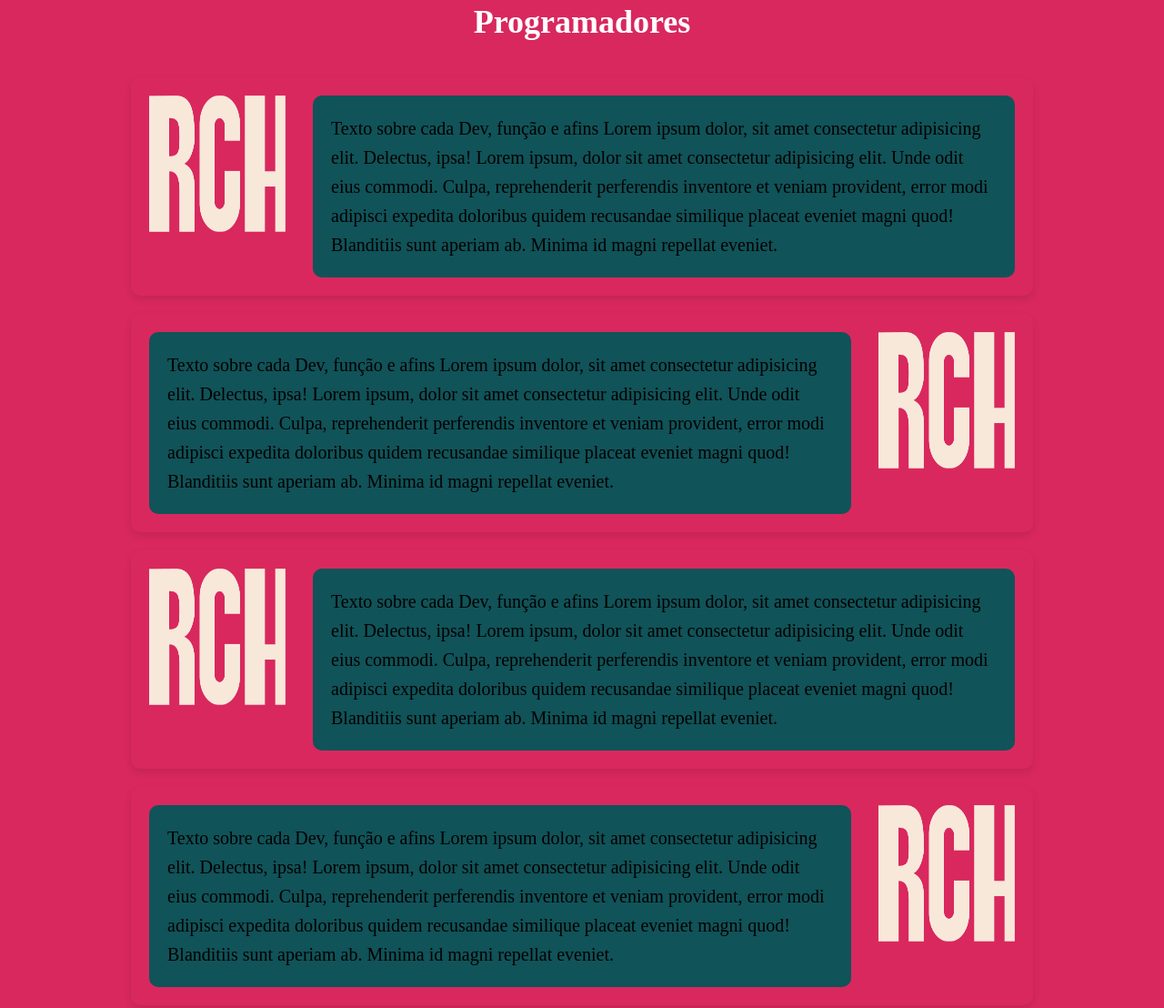
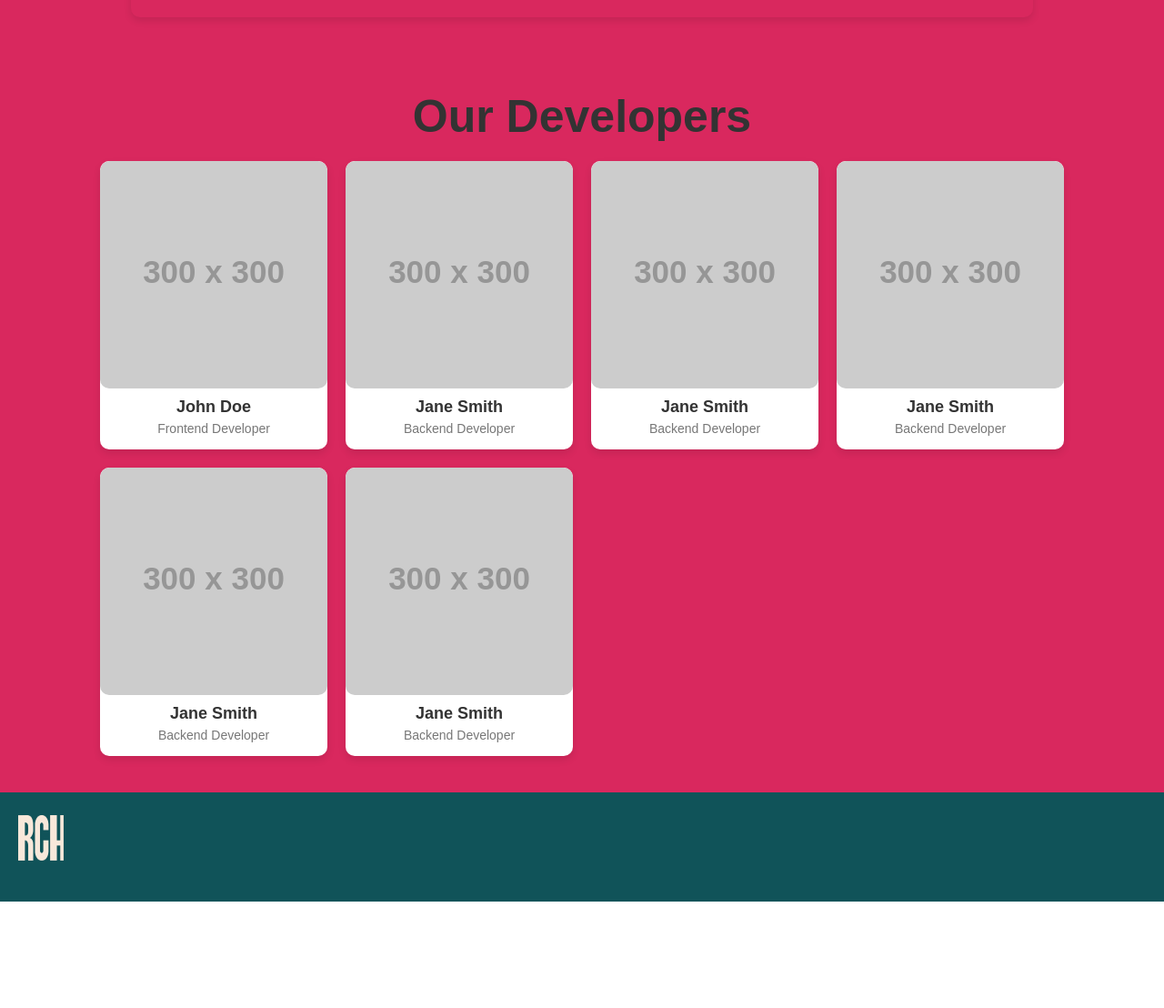
Before and after one commit to Rio-Crypto-Hub/landing-page-rhc, a plain HTML site: page index.html in a window 1280 px wide. Shown: the part 605-1713 px from the top of the page at 91% size. After the commit the page ends 1596 px from the top, so only its background shows below. Drawn offline with Linux system fonts and the light colour scheme; placeholder pictures from the web are drawn by us.

Commit message:
style: I changed the entire structure of the main

```diff
--- a/index.html
+++ b/index.html
@@ -6,6 +6,10 @@
     <title>Landing Page Rio Cripto Hub</title>
 
     <link rel="stylesheet" href="./styless.css" />
+    <link
+      href="https://cdnjs.cloudflare.com/ajax/libs/font-awesome/5.15.4/css/all.min.css"
+      rel="stylesheet"
+    />
   </head>
   <body>
     <header>
@@ -13,12 +17,12 @@
     </header>
 
     <main>
-      <section class="about">
-        <h1 class="title-box">
-          Conheça mais Sobre a <br><span> RIO CRYPTO HUB</span>
+      <section class="about-rch">
+        <h1 class="title-box-rch">
+          Conheça mais Sobre a <br /><span> RIO CRYPTO HUB</span>
         </h1>
 
-        <p class="text-box">
+        <p class="text-box-rch">
           O Rio Crypto Hub é seu passe mensal para a revolução Web3! Junte-se a
           nós em eventos dinâmicos nos quais jovens desenvolvedores e
           empreendedores se reúnem para compartilhar ideias e conhecimentos
@@ -29,80 +33,104 @@
         </p>
       </section>
 
-      <h1 class="title-devs">Programadores</h1>
-
-      <section class="devs">
-        <div class="box-devs">
+      <section class="devs-section">
+        <h1>Our Developers</h1>
+        <div class="devs-grid">
+          <div class="devs-card">
             <img
-            src="/assets/images/logo-rch01.png"
-            alt="Imagem de teste de cada desenvolvedor"
-            class="box-img"
+              src="https://via.placeholder.com/300x300"
+              alt="Developer Image"
             />
-
-          <p class="text-devs">
-            Texto sobre cada Dev, função e afins
-            Lorem ipsum dolor, sit amet consectetur adipisicing elit. Delectus, ipsa!
-            Lorem ipsum, dolor sit amet consectetur adipisicing elit. Unde odit eius commodi. Culpa, reprehenderit perferendis inventore et veniam provident, error modi adipisci expedita doloribus quidem recusandae similique placeat eveniet magni quod! Blanditiis sunt aperiam ab. Minima id magni repellat eveniet.
-          </p>
+            <div class="overlay">
+              <div class="social-icons">
+                <a href="#"><i class="fab fa-facebook-f"></i></a>
+                <a href="#"><i class="fab fa-twitter"></i></a>
+                <a href="#"><i class="fab fa-linkedin-in"></i></a>
+              </div>
+            </div>
+            <h3>John Doe</h3>
+            <p>Frontend Developer</p>
           </div>
 
-        <div class="box-devs">
-
-          <p class="text-devs">
-            Texto sobre cada Dev, função e afins
-            Lorem ipsum dolor, sit amet consectetur adipisicing elit. Delectus, ipsa!
-            Lorem ipsum, dolor sit amet consectetur adipisicing elit. Unde odit eius commodi. Culpa, reprehenderit perferendis inventore et veniam provident, error modi adipisci expedita doloribus quidem recusandae similique placeat eveniet magni quod! Blanditiis sunt aperiam ab. Minima id magni repellat eveniet.
-          </p>
+          <div class="devs-card">
             <img
-          src="/assets/images/logo-rch01.png"
-          alt="Imagem de teste de cada desenvolvedor"
-          class="box-img"
+              src="https://via.placeholder.com/300x300"
+              alt="Developer Image"
             />
-
+            <div class="overlay">
+              <div class="social-icons">
+                <a href="#"><i class="fab fa-facebook-f"></i></a>
+                <a href="#"><i class="fab fa-twitter"></i></a>
+                <a href="#"><i class="fab fa-linkedin-in"></i></a>
+              </div>
+            </div>
+            <h3>Jane Smith</h3>
+            <p>Backend Developer</p>
           </div>
 
-        <div class="box-devs">
+          <div class="devs-card">
             <img
-            src="/assets/images/logo-rch01.png"
-            alt="Imagem de teste de cada desenvolvedor"
-            class="box-img"
+              src="https://via.placeholder.com/300x300"
+              alt="Developer Image"
             />
-
-          <p class="text-devs">
-            Texto sobre cada Dev, função e afins
-            Lorem ipsum dolor, sit amet consectetur adipisicing elit. Delectus, ipsa!
-            Lorem ipsum, dolor sit amet consectetur adipisicing elit. Unde odit eius commodi. Culpa, reprehenderit perferendis inventore et veniam provident, error modi adipisci expedita doloribus quidem recusandae similique placeat eveniet magni quod! Blanditiis sunt aperiam ab. Minima id magni repellat eveniet.
-          </p>
+            <div class="overlay">
+              <div class="social-icons">
+                <a href="#"><i class="fab fa-facebook-f"></i></a>
+                <a href="#"><i class="fab fa-twitter"></i></a>
+                <a href="#"><i class="fab fa-linkedin-in"></i></a>
+              </div>
+            </div>
+            <h3>Jane Smith</h3>
+            <p>Backend Developer</p>
           </div>
 
-        <div class="box-devs">
-
-          <p class="text-devs">
-            Texto sobre cada Dev, função e afins
-            Lorem ipsum dolor, sit amet consectetur adipisicing elit. Delectus, ipsa!
-            Lorem ipsum, dolor sit amet consectetur adipisicing elit. Unde odit eius commodi. Culpa, reprehenderit perferendis inventore et veniam provident, error modi adipisci expedita doloribus quidem recusandae similique placeat eveniet magni quod! Blanditiis sunt aperiam ab. Minima id magni repellat eveniet.
-          </p>
-
+          <div class="devs-card">
             <img
-            src="/assets/images/logo-rch01.png"
-            alt="Imagem de teste de cada desenvolvedor"
-            class="box-img"
+              src="https://via.placeholder.com/300x300"
+              alt="Developer Image"
             />
-
+            <div class="overlay">
+              <div class="social-icons">
+                <a href="#"><i class="fab fa-facebook-f"></i></a>
+                <a href="#"><i class="fab fa-twitter"></i></a>
+                <a href="#"><i class="fab fa-linkedin-in"></i></a>
+              </div>
+            </div>
+            <h3>Jane Smith</h3>
+            <p>Backend Developer</p>
           </div>
 
-        <div class="box-devs">
+          <div class="devs-card">
             <img
-            src="/assets/images/logo-rch01.png"
-            alt="Imagem de teste de cada desenvolvedor"
-            class="box-img"
+              src="https://via.placeholder.com/300x300"
+              alt="Developer Image"
             />
+            <div class="overlay">
+              <div class="social-icons">
+                <a href="#"><i class="fab fa-facebook-f"></i></a>
+                <a href="#"><i class="fab fa-twitter"></i></a>
+                <a href="#"><i class="fab fa-linkedin-in"></i></a>
+              </div>
+            </div>
+            <h3>Jane Smith</h3>
+            <p>Backend Developer</p>
+          </div>
 
-          <p class="text-devs">
-            Texto sobre cada Dev, função e afins
-            Lorem ipsum dolor, sit amet consectetur adipisicing elit. Delectus, ipsa!
-            Lorem ipsum, dolor sit amet consectetur adipisicing elit. Unde odit eius commodi. Culpa, reprehenderit perferendis inventore et veniam provident, error modi adipisci expedita doloribus quidem recusandae similique placeat eveniet magni quod! Blanditiis sunt aperiam ab. Minima id magni repellat eveniet.
-          </p>
+          <div class="devs-card">
+            <img
+              src="https://via.placeholder.com/300x300"
+              alt="Developer Image"
+            />
+            <div class="overlay">
+              <div class="social-icons">
+                <a href="#"><i class="fab fa-facebook-f"></i></a>
+                <a href="#"><i class="fab fa-twitter"></i></a>
+                <a href="#"><i class="fab fa-linkedin-in"></i></a>
+              </div>
+            </div>
+            <h3>Jane Smith</h3>
+            <p>Backend Developer</p>
+          </div>
         </div>
       </section>
     </main>
@@ -111,6 +139,6 @@
       <img src="/assets/images/logo-rch01.png" alt="logo da rch" />
     </footer>
 
-    <script src="./script.js"></script>
+    <script src="script.js"></script>
   </body>
 </html>
--- a/styless.css
+++ b/styless.css
@@ -2,6 +2,12 @@
   margin: 0;
   padding: 0;
   box-sizing: border-box;
+}
+
+body {
+  font-family: Arial, sans-serif;
+
+  color: #333;
 }
 
 header,
@@ -35,7 +41,7 @@ main {
   background-color: rgba(217, 40, 94, 1);
 }
 
-.about {
+.about-rch {
   position: relative;
   display: flex;
 
@@ -50,7 +56,7 @@ main {
   box-shadow: 0 4px 8px rgba(0, 0, 0, 0.1);
 }
 
-.title-box {
+.title-box-rch {
   display: flex;
   flex-direction: column;
   justify-content: center;
@@ -58,7 +64,6 @@ main {
 
   height: auto;
 
-  color: rgb(0, 0, 0);
   border-radius: 10px;
 
   font-size: 50px;
@@ -66,8 +71,7 @@ main {
   line-height: 1.2;
 }
 
-.title-box span {
-  font-family: Futura-Bold;
+.title-box-rch span {
   font-weight: 600;
 
   font-size: 45px;
@@ -75,68 +79,99 @@ main {
   color: rgba(69, 137, 59, 1);
 }
 
-.text-box {
+.text-box-rch {
   padding: 20px;
 
   border-radius: 10px;
-
   font-size: 20px;
   line-height: 1.6;
 
   flex: 2;
+
   background-color: rgba(240, 173, 28, 1);
 }
 
-.title-devs {
-  align-items: center;
+h1 {
+  text-align: center;
 
-  margin-top: 40px;
+  font-size: 50px;
 
-  font-size: 36px;
-
-  color: white;
+  margin: 20px 0;
 }
 
-.devs {
-  display: flex;
-  flex-direction: column;
-
-  width: 80%;
-
-  gap: 20px;
+.devs-section {
+  padding: 20px;
 }
 
-.box-devs {
-  display: flex;
-
-  padding: 20px;
-
-  border-radius: 10px;
-  box-shadow: 0 4px 8px rgba(0, 0, 0, 0.1);
-
-  gap: 30px;
-
-  transition: transform 0.2s ease, box-shadow 0.2s ease;
+.devs-grid {
+  display: grid;
+  grid-template-columns: repeat(auto-fit, minmax(250px, 1fr));
+  gap: 20px;
+  max-width: 1200px;
+  margin: 0 auto;
 }
 
-.box-devs:hover {
-  transform: scale(1.1);
-  box-shadow: 0px 5px 12px rgba(0, 0, 0, 0.2);
+.devs-card {
+  position: relative;
+  text-align: center;
+  overflow: hidden;
+  border-radius: 10px;
+  background-color: #fff;
+  box-shadow: 0 4px 8px rgba(0, 0, 0, 0.1);
+  transition: transform 0.3s ease;
+
+  max-width: 250px;
+  width: 100%;
+
 }
 
-.box-img {
-  height: 150px;
-  width: 150px;
+.devs-card:hover {
+  transform: scale(1.05);
 }
 
-.text-devs {
-  padding: 20px;
+.devs-card img {
+  width: 100%;
+  display: block;
+  border-radius: 10px;
+}
 
-  border-radius: 10px;
+.devs-card h3 {
+  margin: 10px 0 5px;
 
+  font-size: 18px;
+}
+
+.devs-card p {
+  margin: 0 0 15px;
+  font-size: 14px;
+  color: #777;
+}
+
+.overlay {
+  position: absolute;
+  top: 0;
+  left: 0;
+  width: 100%;
+  height: 100%;
+  background-color: rgba(0, 0, 0, 0.6);
+  display: flex;
+  justify-content: center;
+  align-items: center;
+  opacity: 0;
+  transition: opacity 0.3s ease;
+}
+
+.devs-card:hover .overlay {
+  opacity: 1;
+}
+
+.social-icons {
+  display: flex;
+  gap: 15px;
+}
+
+.social-icons a {
+  color: #fff;
   font-size: 20px;
-  line-height: 1.6;
-
-  flex: 2;
-  background-color: rgba(16, 83, 89, 1);
+  text-decoration: none;
 }
```
Lines whose indentation alone changed are shown as unchanged.
